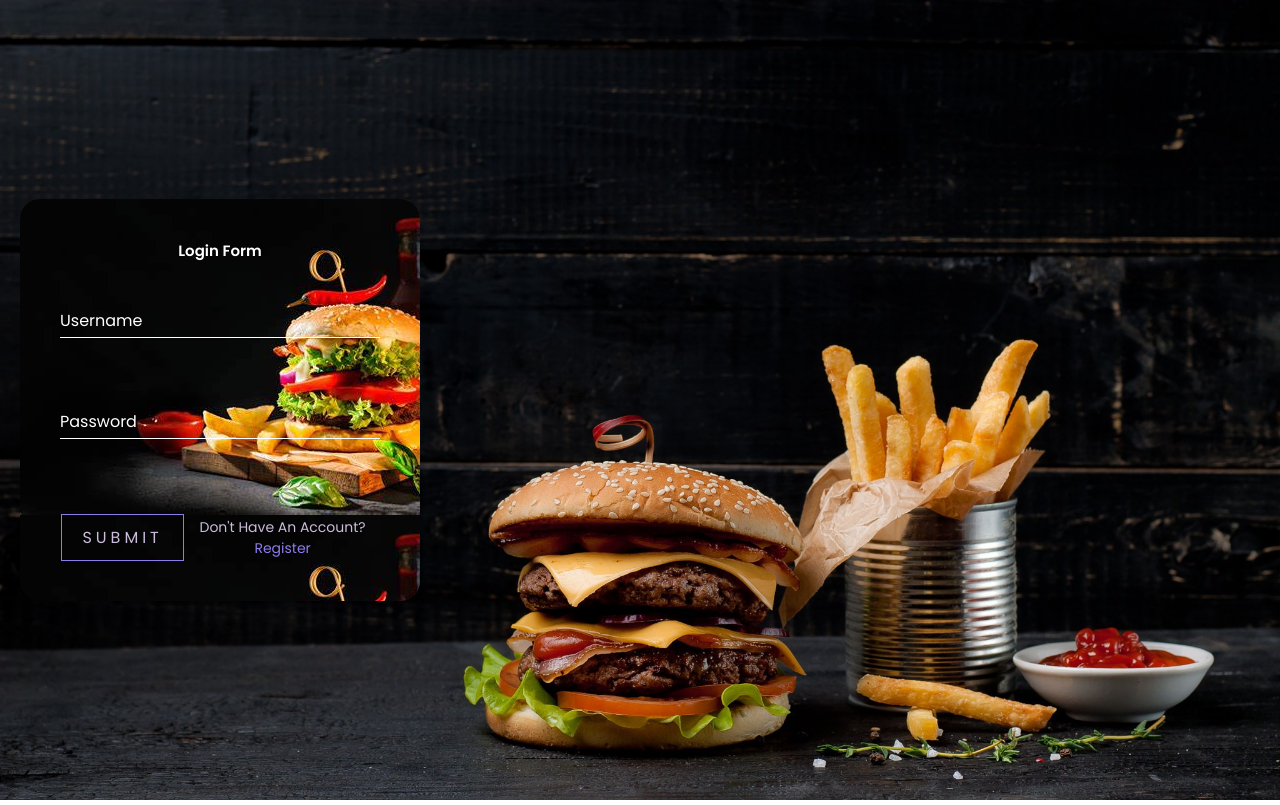
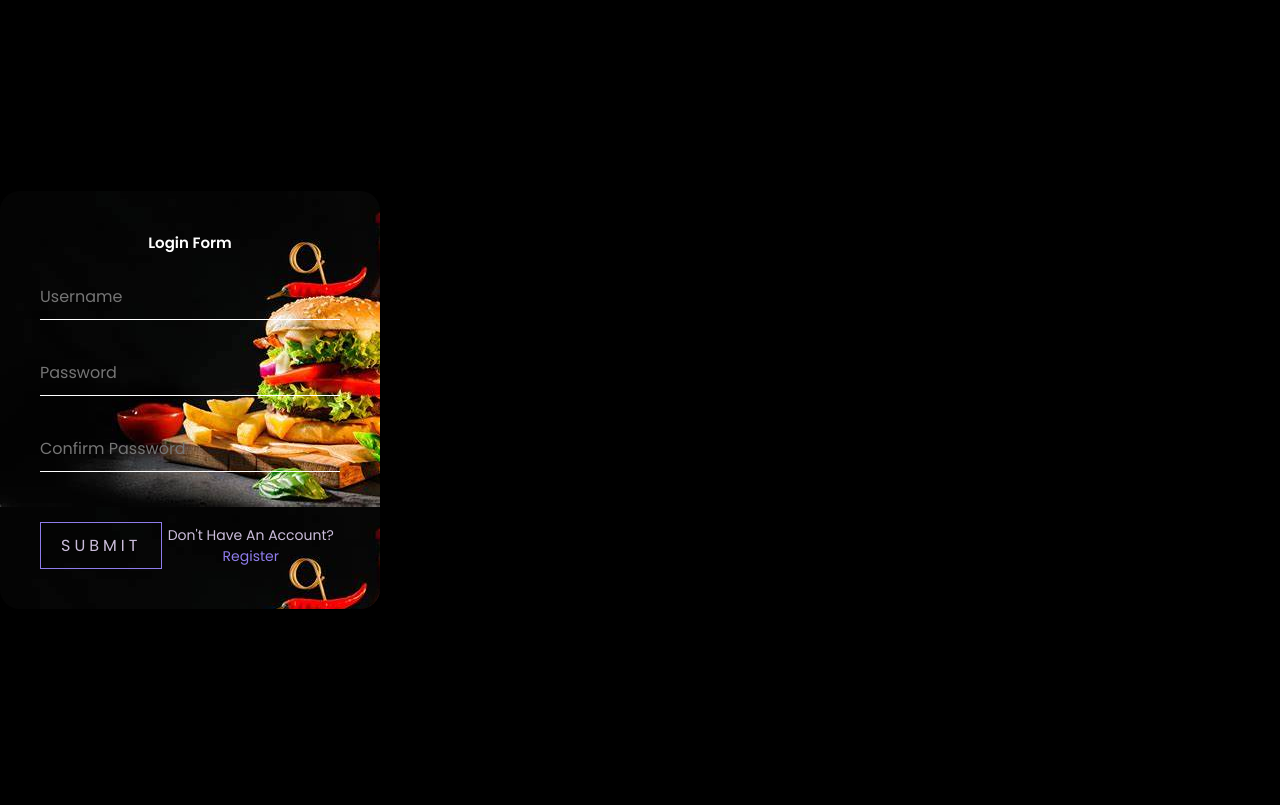
Before and after one commit to Aaliassan/burger-website, a plain HTML site: page login.html in a window 1280 px wide. Drawn offline with Linux system fonts and the light colour scheme.

Commit message:
login change

```diff
--- a/login.css
+++ b/login.css
@@ -16,6 +16,7 @@ body {
     /* justify-content: flex-start; */
     align-items: center;
     font-family: var(--font-style);
+    background-color: black;
 }
 
 body .img{
@@ -33,16 +34,16 @@ body .img img
 .login-box{
     z-index: 10000;
     position: absolute;
-    left: 20px;
+
     padding: 40px;
-    width: 400px;
+    width: 380px;
     background-image: url(login\ bg.jpg);
     box-shadow: o 15px 25px rgba(175, 209, 23, 0.7);
     border-radius: 20px;
 
 }
 .login-box h2 {
-    margin: 0 0 30px;
+    margin: 0 0 20px;
     padding: 0;
     color: #fff;
     text-align: center;
@@ -68,7 +69,10 @@ body .img img
     font-size: 16px;
     color: #fff;
     pointer-events: none;
-    transition: .2s;
+    transition: .5s;
+    display: none;
+
+
 }
 .login-box .user-box input:focus-label,
 .login-box .user-box input:valid-label {
@@ -91,8 +95,8 @@ body .img img
     margin: auto;
 }
 #submit :hover{
-    background: #8F7CEC;
-    color: #fff;
+    background: #3715e6;
+    color: rgb(209, 40, 40);
     border-radius: 5px;
     box-shadow: 0 0 5px #8F7CEC, 0 0 25px #8F7CEC, 0 0 50px #8F7CEC, 0 0 100px #8F7CEC;
 
--- a/login.html
+++ b/login.html
@@ -13,12 +13,16 @@
         <h2>login Form</h2>
         <form>
             <div class="user-box">
-                <input type="text" name="" required="">
-                <label>Username</label>
+                <input type="text" name="" required="" placeholder="username">
+
             </div>
             <div class="user-box">
-                <input type="password" name="" required="">
-                <label>Password</label>
+                <input type="password" name="" required="" placeholder="password">
+
+            </div>
+            <div class="user-box">
+                <input type="password" name="" required="" placeholder="confirm password">
+
             </div>
 
             <div class="button-form">
@@ -38,9 +42,7 @@
         </form>
     </div>
 
-    <div class="img">
-        <img src="log6.jpg" alt="" srcset="">
-    </div>
+
 
 </body>
 </html>
--- a/style.css
+++ b/style.css
@@ -83,7 +83,7 @@ section{
 .header .navbar a{
     font-size: 1.7rem;
     margin: 0 1rem;
-    color: white;
+    color: skyblue;
 
 }
 
```
Also changed, not shown: index.html (+2 -19 lines).
